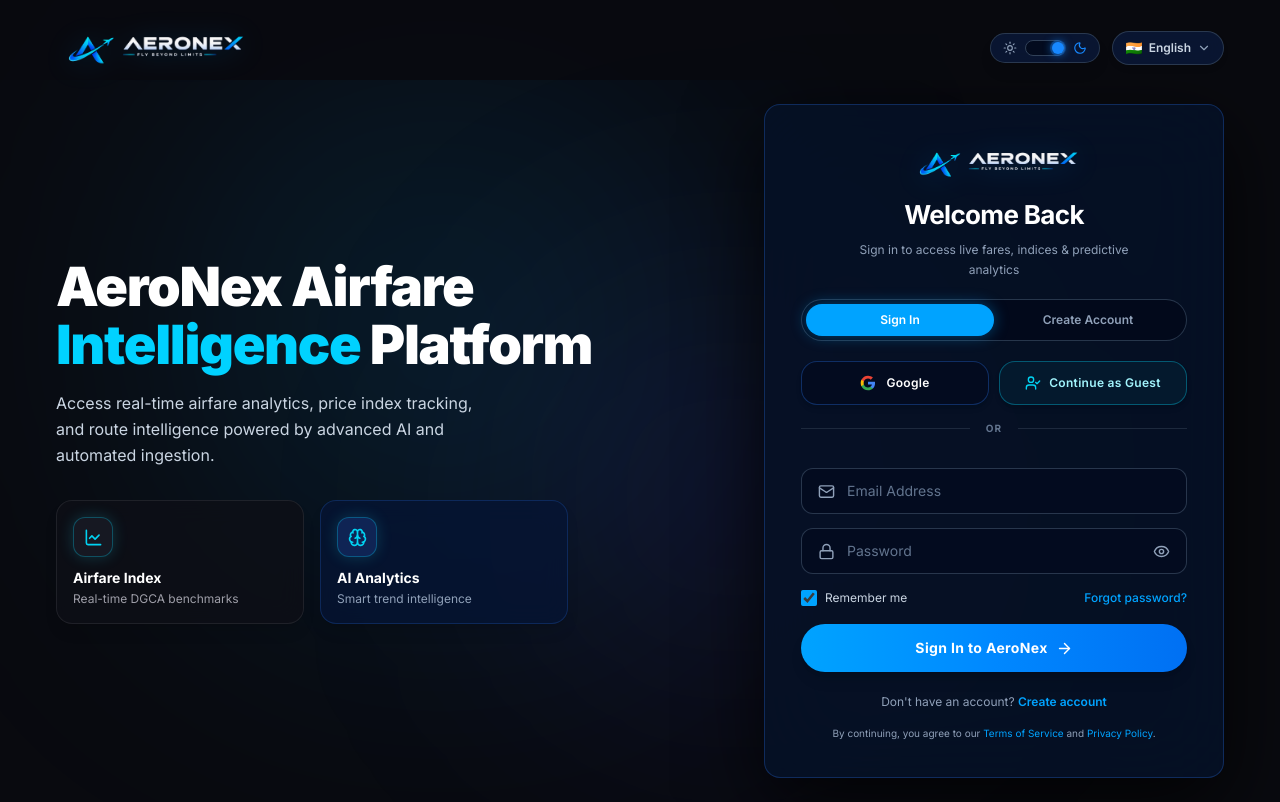
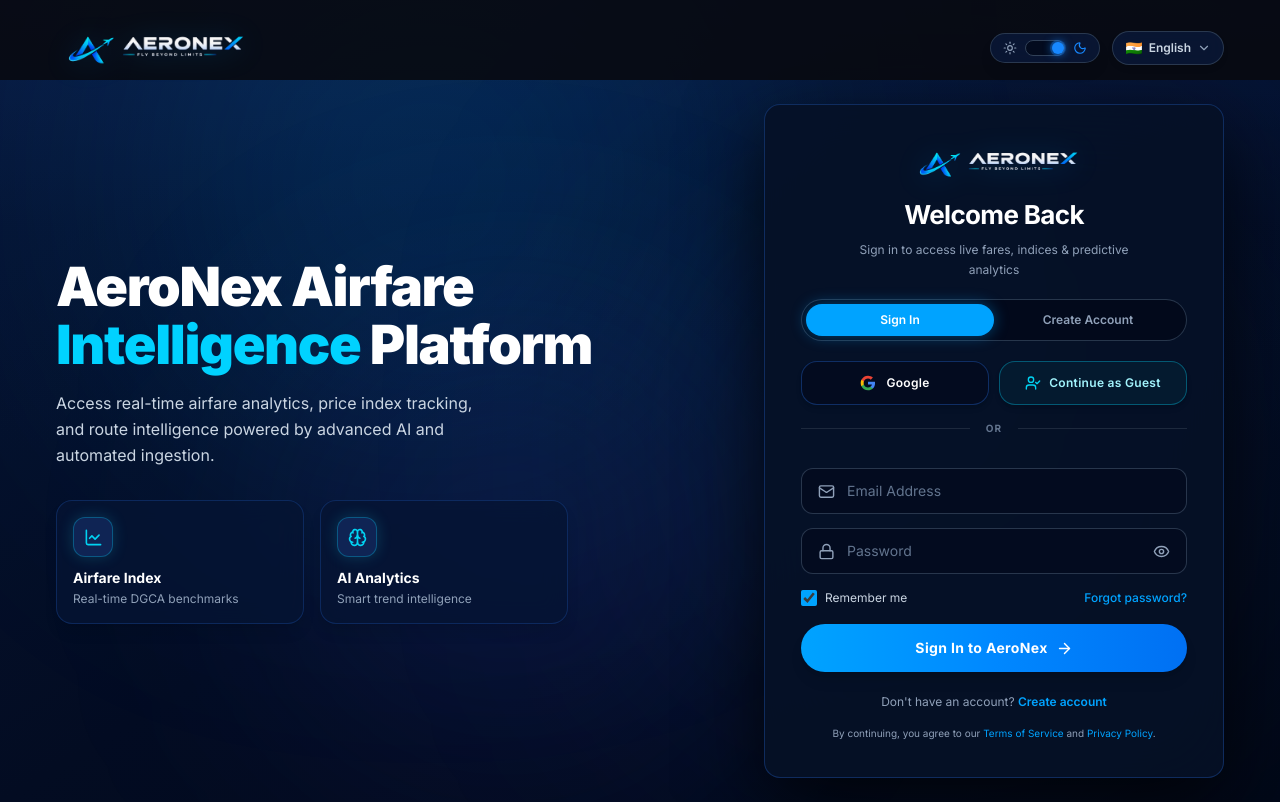
Before and after one commit to Shahdabali/AeroNex, a React (Vite) app: page /login in a window 1280 px wide. Built offline with nearby package versions, Linux system fonts and the light colour scheme; no server answers.

Commit message:
fix(login): eliminate upper background black patch and unify airfare index box styling

```diff
--- a/src/pages/LoginPage.tsx
+++ b/src/pages/LoginPage.tsx
@@ -25,11 +25,13 @@
   }
 
   return (
-    <div className="login-page-bg min-h-screen w-full bg-[#020A1D] relative overflow-hidden flex flex-col font-['Inter',sans-serif] select-none transition-colors duration-300">
+    <div className="login-page-bg min-h-screen w-full bg-gradient-to-br from-[#061536] via-[#030C22] to-[#020817] relative overflow-hidden flex flex-col font-['Inter',sans-serif] select-none transition-colors duration-300">
 
-      {/* Ambient Glow Orbs */}
-      <div className="login-ambient-orb absolute top-[10%] left-[15%] w-[500px] h-[500px] bg-[#00A3FF]/15 rounded-full blur-[140px] pointer-events-none z-0 transition-opacity duration-300" />
-      <div className="login-ambient-orb absolute bottom-[10%] right-[25%] w-[450px] h-[450px] bg-[#4E55F5]/10 rounded-full blur-[130px] pointer-events-none z-0 transition-opacity duration-300" />
+      {/* Upper Atmospheric Glow & Ambient Lighting */}
+      <div className="absolute top-0 left-0 right-0 h-[450px] bg-gradient-to-b from-[#0E285F]/40 via-[#061840]/20 to-transparent pointer-events-none z-0" />
+      <div className="login-ambient-orb absolute -top-24 left-[12%] w-[550px] h-[550px] bg-[#00A3FF]/18 rounded-full blur-[140px] pointer-events-none z-0 transition-opacity duration-300" />
+      <div className="login-ambient-orb absolute top-[25%] right-[8%] w-[500px] h-[500px] bg-[#3B82F6]/14 rounded-full blur-[140px] pointer-events-none z-0 transition-opacity duration-300" />
+      <div className="login-ambient-orb absolute bottom-[5%] left-[22%] w-[450px] h-[450px] bg-[#4E55F5]/12 rounded-full blur-[130px] pointer-events-none z-0 transition-opacity duration-300" />
 
       {/* Top Header Bar */}
       <header className="w-full max-w-[1536px] mx-auto px-6 sm:px-10 lg:px-14 pt-6 pb-2 flex items-center justify-between relative z-30">
@@ -67,12 +69,12 @@
             transition={{ duration: 0.5, delay: 0.15, ease: 'easeOut' }}
             className="grid grid-cols-2 gap-3 sm:gap-4 mt-8 max-w-lg"
           >
-            <div className="login-feature-card flex flex-col items-start p-4 rounded-2xl bg-[#0E1017]/80 backdrop-blur-md border border-white/[0.08] shadow-lg group hover:border-cyan-400/50 transition-all cursor-default">
-              <div className="w-10 h-10 rounded-xl bg-[#161822] border border-cyan-400/30 flex items-center justify-center text-cyan-400 shadow-[0_0_15px_rgba(34,211,238,0.2)]">
+            <div className="login-feature-card flex flex-col items-start p-4 rounded-2xl bg-[#061434]/80 backdrop-blur-md border border-blue-500/20 shadow-lg group hover:border-cyan-400/50 transition-all cursor-default">
+              <div className="w-10 h-10 rounded-xl bg-[#0F2454] border border-cyan-400/30 flex items-center justify-center text-cyan-400 shadow-[0_0_15px_rgba(34,211,238,0.2)]">
                 <LineChart size={19} />
               </div>
               <span className="text-white font-bold text-sm mt-3 leading-tight block">Airfare Index</span>
-              <span className="text-zinc-400 text-xs mt-1 leading-snug block">Real-time DGCA benchmarks</span>
+              <span className="text-slate-400 text-xs mt-1 leading-snug block">Real-time DGCA benchmarks</span>
             </div>
 
             <div className="login-feature-card flex flex-col items-start p-4 rounded-2xl bg-[#061434]/80 backdrop-blur-md border border-blue-500/20 shadow-lg group hover:border-cyan-400/50 transition-all cursor-default">
```
